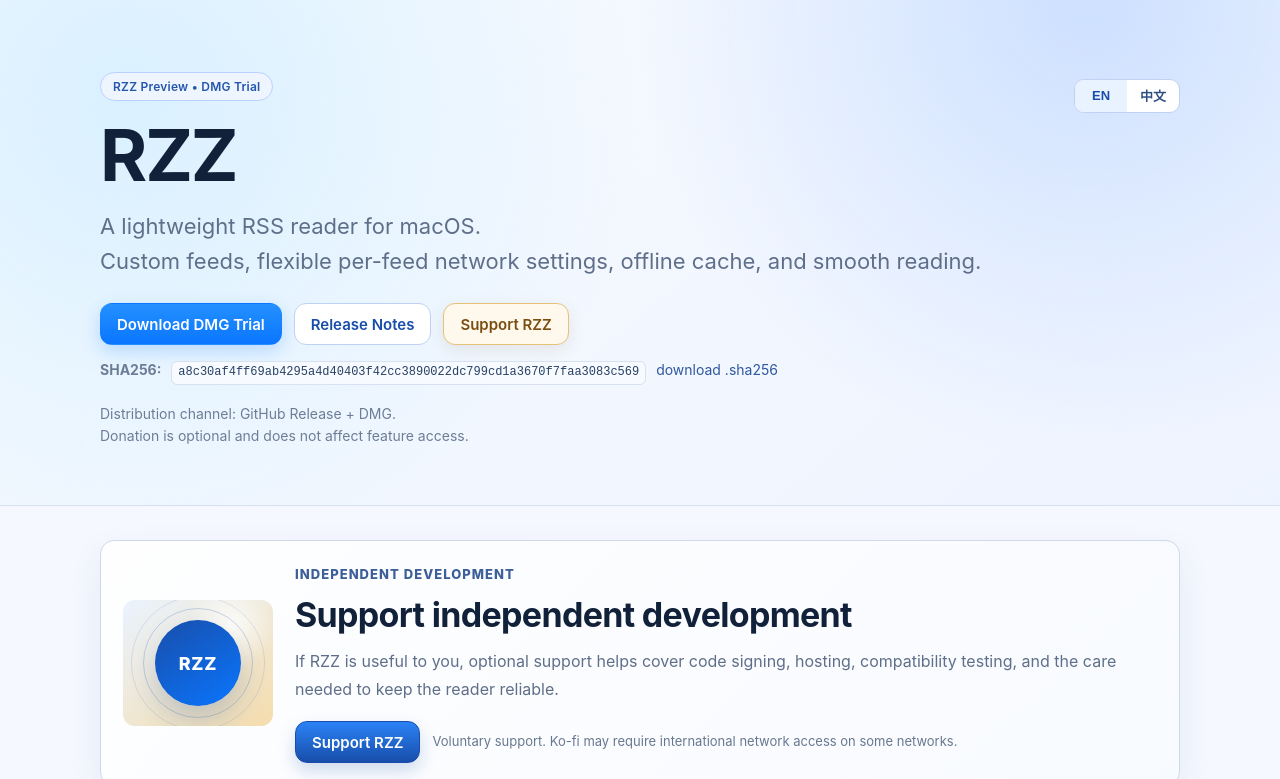
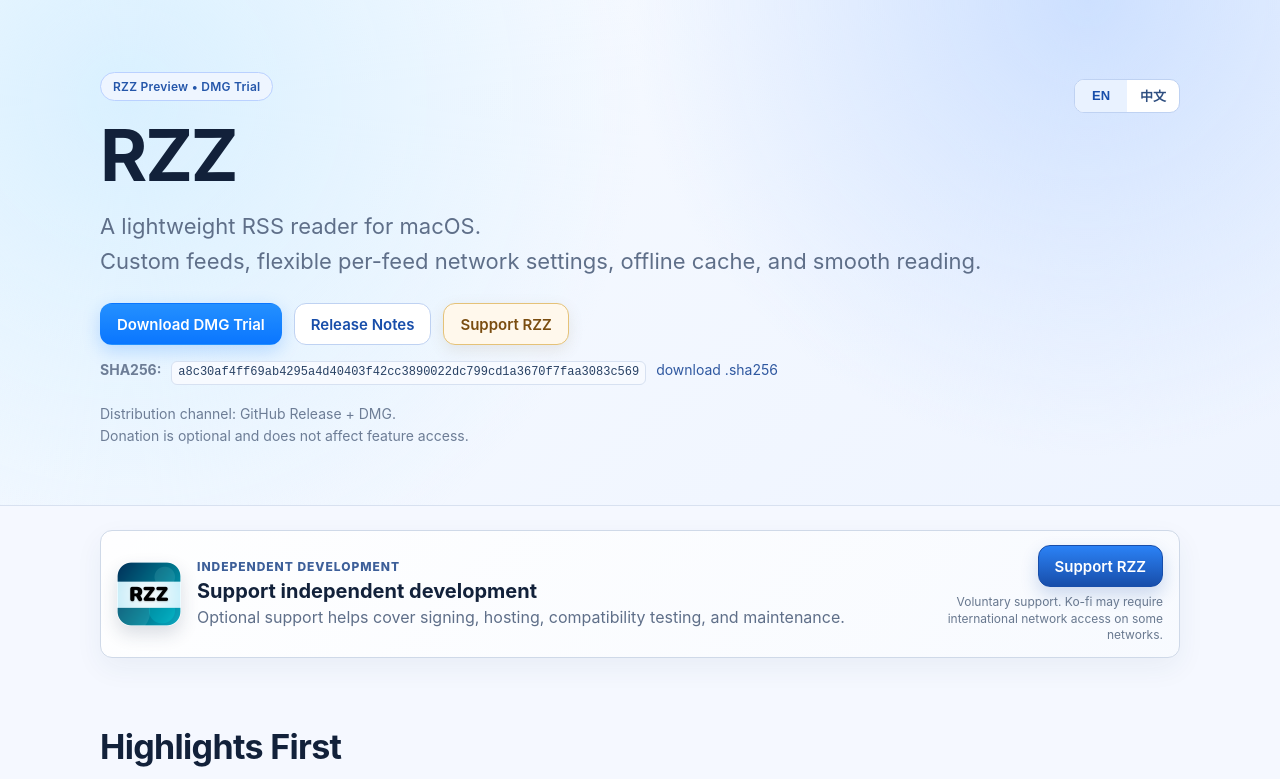
Before and after one commit to RyanChiu/rzz-apple, a plain HTML site: page site/index.html in a window 1280 px wide. Shown: the top 779 px of the page. Drawn offline with Linux system fonts and the light colour scheme.

Commit message:
Use app icon in compact support strip

```diff
--- a/site/app.js
+++ b/site/app.js
@@ -47,7 +47,7 @@
       step_5: "Use import/export backup for migration or device change.",
       support_kicker: "Independent development",
       support_title: "Support independent development",
-      support_desc: "If RZZ is useful to you, optional support helps cover code signing, hosting, compatibility testing, and the care needed to keep the reader reliable.",
+      support_desc: "Optional support helps cover signing, hosting, compatibility testing, and maintenance.",
       support_cta: "Support RZZ",
       support_note_ready: "Voluntary support. Ko-fi may require international network access on some networks.",
       support_note_pending: "Official support link coming soon. No payment link is active yet.",
@@ -92,7 +92,7 @@
       step_5: "设备迁移或重装时使用导入/导出备份。",
       support_kicker: "独立开发",
       support_title: "支持独立开发",
-      support_desc: "如果 RZZ 对你有帮助，自愿支持将用于代码签名、网站托管、兼容性测试，以及维持可靠阅读体验所需要的投入。",
+      support_desc: "自愿支持将用于代码签名、网站托管、兼容性测试和日常维护。",
       support_cta: "支持 RZZ",
       support_note_ready: "自愿支持，不影响功能使用；Ko-fi 在部分网络可能需要国际网络访问。",
       support_note_pending: "正式支持链接稍后开放，目前不会跳转到任何收款页面。",
--- a/site/index.html
+++ b/site/index.html
@@ -5,7 +5,7 @@
   <meta name="viewport" content="width=device-width, initial-scale=1" />
   <title>RZZ - Lightweight RSS Reader for macOS</title>
   <meta name="description" content="RZZ is a lightweight RSS reader for macOS with app lock, import/export backup, flexible network settings, and smooth reading." />
-  <link rel="stylesheet" href="./styles.css?v=20260525-support-entry" />
+  <link rel="stylesheet" href="./styles.css?v=20260525-support-strip-2" />
 </head>
 <body>
   <header class="hero">
@@ -37,19 +37,15 @@
     <section id="support" class="section support-section">
       <div class="container">
         <div class="support-card">
-          <div class="support-visual" aria-hidden="true">
-            <div class="support-emblem">
-              <span>RZZ</span>
-            </div>
-          </div>
+          <img class="support-icon" src="./assets/rzz-app-icon.png" alt="RZZ app icon" width="64" height="64" />
           <div class="support-copy">
             <p class="support-kicker" data-i18n="support_kicker"></p>
             <h2 data-i18n="support_title"></h2>
             <p data-i18n="support_desc"></p>
-            <div class="support-actions">
-              <a id="link-donate" class="btn support-button" target="_blank" rel="noopener noreferrer" data-i18n="support_cta"></a>
-              <span id="support-note" class="support-note"></span>
-            </div>
+          </div>
+          <div class="support-actions">
+            <a id="link-donate" class="btn support-button" target="_blank" rel="noopener noreferrer" data-i18n="support_cta"></a>
+            <span id="support-note" class="support-note"></span>
           </div>
         </div>
       </div>
@@ -133,7 +129,7 @@
     </div>
   </footer>
 
-  <script src="./config.js?v=20260525-support-entry"></script>
-  <script src="./app.js?v=20260525-support-entry"></script>
+  <script src="./config.js?v=20260525-support-strip-2"></script>
+  <script src="./app.js?v=20260525-support-strip-2"></script>
 </body>
 </html>
--- a/site/styles.css
+++ b/site/styles.css
@@ -250,88 +250,56 @@
 }
 
 .support-section {
-  padding: 34px 0 42px;
+  padding: 24px 0 12px;
 }
 
 .support-card {
   display: grid;
-  grid-template-columns: 150px minmax(0, 1fr);
-  gap: 22px;
+  grid-template-columns: 64px minmax(0, 1fr) auto;
+  gap: 16px;
   align-items: center;
   border: 1px solid #cfd9e8;
-  border-radius: 14px;
-  padding: 22px;
+  border-radius: 12px;
   background:
     linear-gradient(135deg, rgba(255, 255, 255, .96) 0%, rgba(247, 250, 255, .98) 100%),
     linear-gradient(120deg, #e8f1ff 0%, #fff8ec 100%);
-  box-shadow: 0 14px 34px rgba(42, 63, 102, .08);
+  padding: 14px 16px;
+  box-shadow: 0 10px 28px rgba(42, 63, 102, .06);
 }
 
-.support-visual {
-  min-height: 126px;
-  display: grid;
-  place-items: center;
-  border-radius: 12px;
-  background:
-    radial-gradient(circle at 72% 20%, rgba(255, 255, 255, .82), transparent 30%),
-    linear-gradient(145deg, #eaf3ff 0%, #f5ddac 100%);
-  overflow: hidden;
-}
-
-.support-emblem {
-  position: relative;
-  width: 86px;
-  height: 86px;
-  border-radius: 999px;
-  display: grid;
-  place-items: center;
-  color: #ffffff;
-  background: linear-gradient(145deg, #184eaa 0%, #0a76ff 100%);
-  box-shadow: 0 16px 28px rgba(24, 78, 170, .22);
-}
-
-.support-emblem::before,
-.support-emblem::after {
-  content: "";
-  position: absolute;
-  border: 1px solid rgba(24, 78, 170, .22);
-  border-radius: 999px;
-}
-
-.support-emblem::before {
-  inset: -12px;
-}
-
-.support-emblem::after {
-  inset: -24px;
-  opacity: .56;
-}
-
-.support-emblem span {
-  font-size: 18px;
-  font-weight: 800;
-  letter-spacing: .04em;
+.support-icon {
+  display: block;
+  width: 64px;
+  height: 64px;
+  border-radius: 14px;
+  box-shadow: 0 8px 18px rgba(31, 48, 78, .16);
 }
 
 .support-kicker {
-  margin-bottom: 8px;
+  margin-bottom: 2px;
   color: #3d5f99;
-  font-size: 13px;
+  font-size: 12px;
   font-weight: 800;
   letter-spacing: .08em;
   text-transform: uppercase;
 }
 
 .support-copy h2 {
-  margin-bottom: 12px;
+  margin: 0 0 2px;
+  font-size: 20px;
+  letter-spacing: 0;
+}
+
+.support-copy p {
+  line-height: 1.55;
 }
 
 .support-actions {
   display: flex;
-  flex-wrap: wrap;
-  gap: 12px;
-  align-items: center;
-  margin-top: 18px;
+  flex-direction: column;
+  gap: 7px;
+  align-items: flex-end;
+  margin-top: 0;
 }
 
 .btn.support-button {
@@ -357,9 +325,11 @@
 }
 
 .support-note {
+  max-width: 230px;
   color: #68788f;
-  font-size: 13px;
-  line-height: 1.5;
+  font-size: 12px;
+  line-height: 1.35;
+  text-align: right;
 }
 
 .footer {
@@ -397,16 +367,38 @@
   }
 
   .support-card {
-    grid-template-columns: 1fr;
-    padding: 20px;
+    grid-template-columns: 52px minmax(0, 1fr);
+    gap: 14px;
   }
 
-  .support-visual {
-    min-height: 126px;
+  .support-icon {
+    width: 52px;
+    height: 52px;
+    border-radius: 12px;
+  }
+
+  .support-actions {
+    grid-column: 2;
+    align-items: flex-start;
+    margin-top: 4px;
+  }
+
+  .support-note {
+    max-width: none;
+    text-align: left;
   }
 }
 
 @media (max-width: 520px) {
+  .support-card {
+    padding: 16px;
+  }
+
+  .support-icon {
+    width: 56px;
+    height: 56px;
+  }
+
   .support-actions {
     align-items: stretch;
     flex-direction: column;
```
Also changed, not shown: site/assets/rzz-app-icon.png (added).
